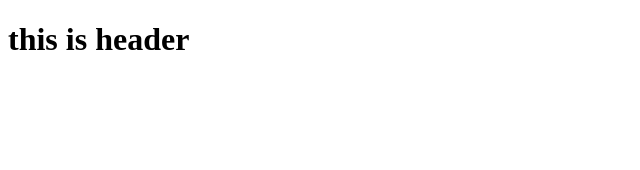
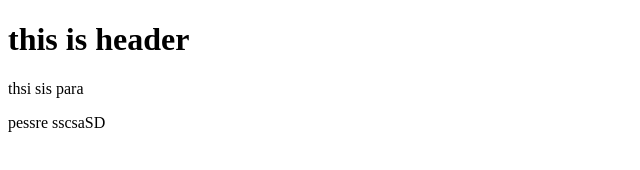
Before and after one commit to ronysarker/git-test, a plain HTML site: page index.html in a window 1280 px wide. Shown: the whole page, without its empty margins (0-640 px from the left). Drawn offline with Linux system fonts and the light colour scheme.

Commit message:
seceond commit

```diff
--- a/index.html
+++ b/index.html
@@ -9,5 +9,7 @@
 </head>
 <body>
     <h1>this is header</h1>
+    <p>thsi sis para</p>
+    <p>pessre sscsaSD</p>
 </body>
 </html>
```
